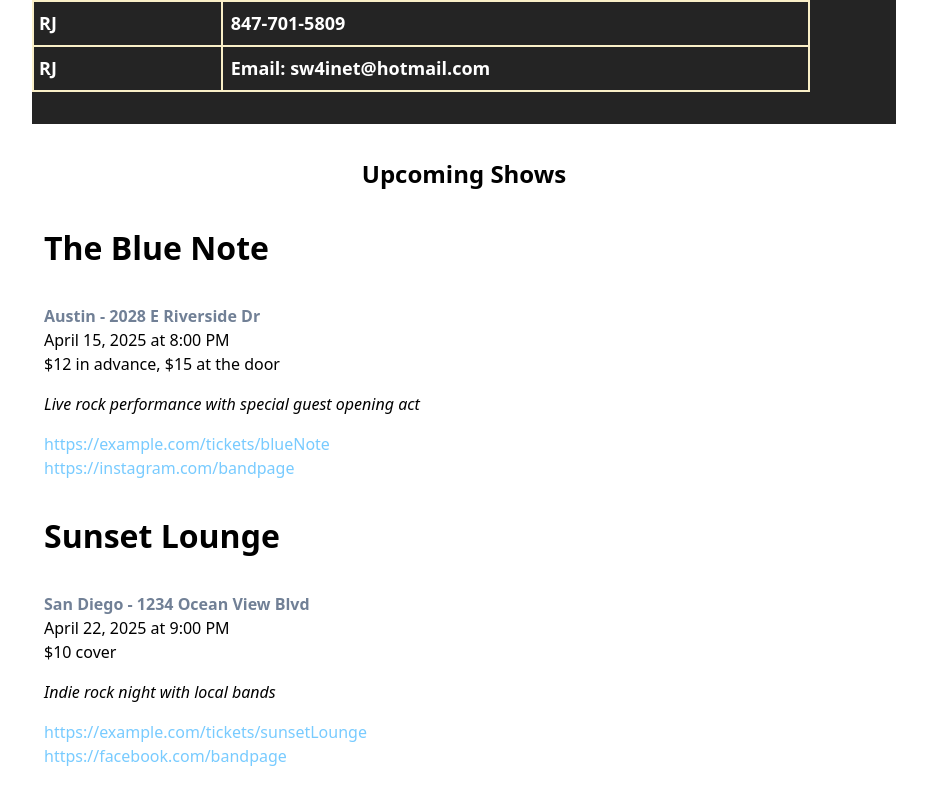
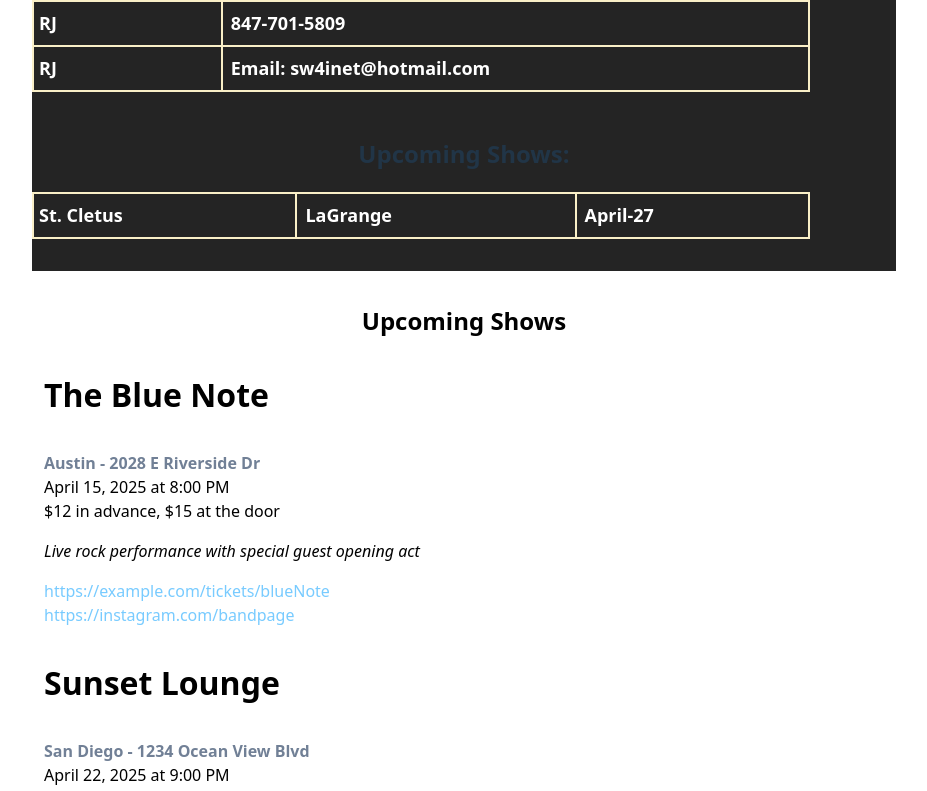
Before and after one commit to cloudappsdev/the-bucks-music, a React (Vite) app: page / in a window 1280 px wide. Shown: the part 1780-2571 px from the top of the page, without its empty margins (176-1103 px from the left). Built offline with nearby package versions, Linux system fonts and the light colour scheme; a web font is replaced by a local one.

Commit message:
add upcoming shows

```diff
--- a/src/components/Home.scss
+++ b/src/components/Home.scss
@@ -5,28 +5,7 @@
 
 .logo-container {
 
-    @media screen and (min-width: 576px) {
-        width: 566px;
-        margin: 8px;
-
-        .logo {
-            width: 550px;
-            height: 270px;
-        }
-    }
-
-    @media screen and (min-width: 768px) {
-        width: 650px;
-        height: 408px;
-        margin: 8px;
-
-        .logo {
-            width: 634px;
-            height: 325px;
-        }
-    }
-
-    @media screen and (min-width: 890px) {
+    @media screen and (min-width: 860px) {
         width: 848px;
         height: 464px;
         margin: 8px;
--- a/src/components/Home.tsx
+++ b/src/components/Home.tsx
@@ -4,6 +4,7 @@ import thebucksLogo from "../assets/images/0bda7c26-c65a-48bf-b6c0-316887a25a8c.
 import Members from "./Members";
 import Contact from "./Contact";
 import BandEvents from "./BandEvents";
+import Shows from "./Shows";
 
 const Home = () => {
   return (
@@ -47,6 +48,9 @@ const Home = () => {
           <Contact />
         </div>
         <div>
+          <Shows />
+        </div>
+        <div>
           <BandEvents />
         </div>
       </div>
--- /dev/null
+++ b/src/components/Shows.scss
@@ -0,0 +1,28 @@
+.outerBrd {
+    border: 5px solid #00DEFF;
+}
+
+.innerBrd {
+    border: 5px solid #FCFCFC;
+}
+
+table.mtbl {
+    width: 95%;
+    border-collapse: collapse;
+
+    .mrow > td:first-child {
+        padding-left: 5px;
+    }
+
+    .mrow {
+        td {
+            font-size: large;
+            font-weight: 800;
+            border: 2px solid blue;
+            padding: 8px;
+            text-align: left;
+            color: white;
+        }
+    }
+
+}
--- /dev/null
+++ b/src/components/Shows.tsx
@@ -0,0 +1,23 @@
+import "./Shows.scss";
+
+const Shows = () => {
+  return (
+    <>
+      <br />
+      <div>
+        <h2>Upcoming Shows:</h2>
+        <div>
+          <table className="ctbl">
+            <tr className="crow">
+              <td>St. Cletus</td>
+              <td>LaGrange</td>
+              <td>April-27</td>
+            </tr>
+          </table>
+        </div>
+      </div>
+    </>
+  );
+};
+
+export default Shows;
```
